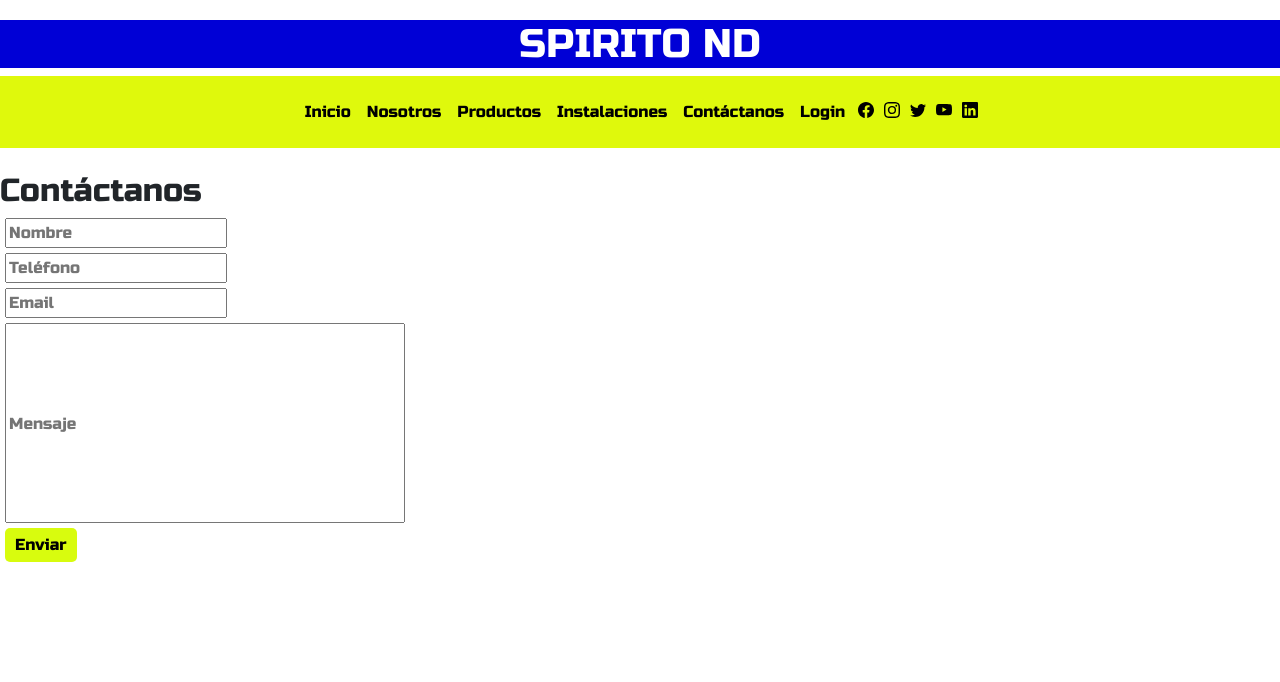
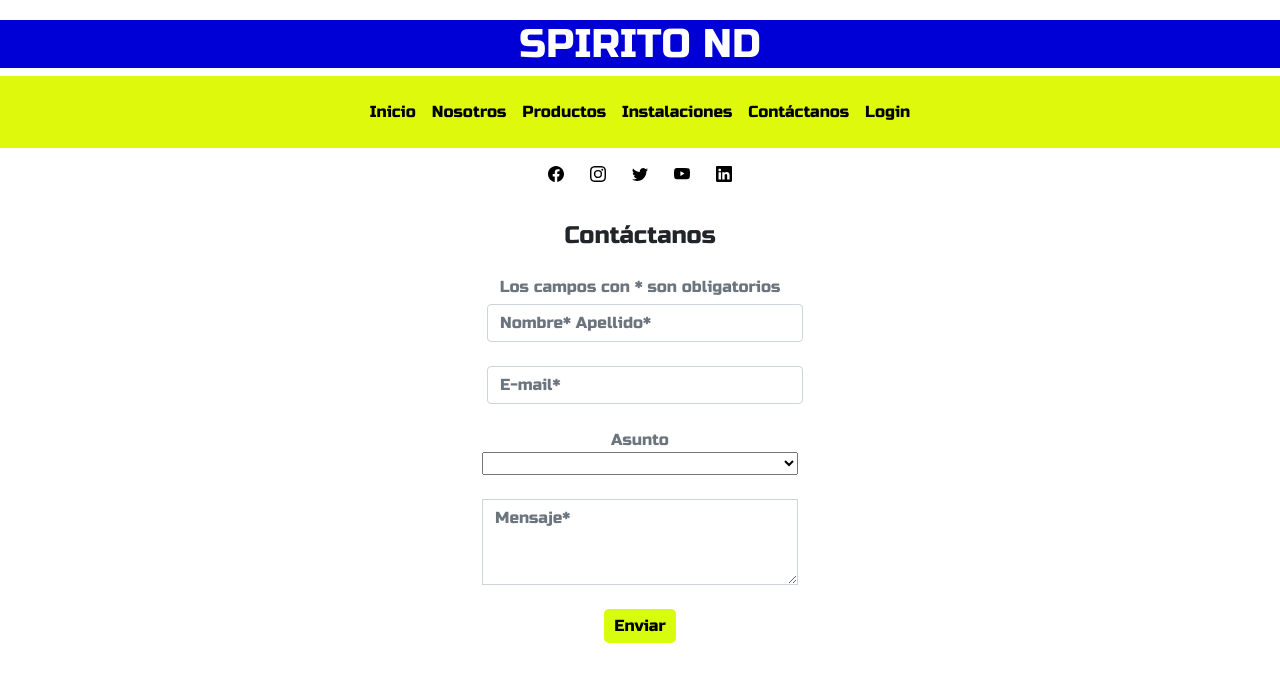
Before and after one commit to GranLuxor/Spirito, an Angular app: page /contact in a window 1280 px wide. Shown: the top 682 px of the page. Built offline with nearby package versions, Linux system fonts and the light colour scheme; a web font is replaced by a local one.

Commit message:
Se agrega servicio para enviar mails y se mejoran penstañas

```diff
--- a/package.json
+++ b/package.json
@@ -19,6 +19,9 @@
     "@angular/platform-browser": "~11.2.9",
     "@angular/platform-browser-dynamic": "~11.2.9",
     "@angular/router": "~11.2.9",
+    "body-parser": "^1.19.0",
+    "express": "^4.17.1",
+    "nodemailer": "^6.5.0",
     "rxjs": "~6.6.0",
     "tslib": "^2.0.0",
     "zone.js": "~0.11.3"
--- a/src/app/components/contact/contact.component.html
+++ b/src/app/components/contact/contact.component.html
@@ -1,10 +1,35 @@
-<div class="form-group">
-    <h2>Contáctanos</h2>
-    <form (ngSubmit)="contactar()">
-        <input type="text" placeholder="Nombre" name="name" [(ngModel)]="contact.name" maxlength="40"/>
-        <input type="input" placeholder="Teléfono" oninput="this.value = this.value.replace(/[^0-9.]/g, '').replace(/(\..*?)\..*/g, '$1');" maxlength="10"/>
-        <input type="email" placeholder="Email" name="email" [(ngModel)]="contact.email" maxlength="40"/>
-        <input type="text" placeholder="Mensaje" name="message" [(ngModel)]="contact.message" maxlength="500" id="message"/>
-        <button type="submit">Enviar</button>
-    </form>
+<div class="holder">
+<form [formGroup]="contactForm" (ngSubmit)="onSubmit()" id="contact-form">
+
+    <p class="h4 mb-4">Contáctanos</p>
+    <span class="text-muted">Los campos con * son obligatorios</span>
+    <!-- Name -->
+    <input type="text" formControlName="contactFormName" id="defaultContactFormName" mdbInput
+      class="form-control mb-4" placeholder="Nombre* Apellido*">
+
+    <!-- Email -->
+    <input type="email" formControlName="contactFormEmail" id="defaultContactFormEmail" mdbInput
+      class="form-control mb-4" placeholder="E-mail*">
+
+    <!-- Subject -->
+    <div>
+      <span class="text-muted">Asunto</span>
+    </div>
+    <select formControlName="contactFormSubjects" class="browser-default custom-select mb-4">
+      <option value="0" selected>Me interesa comprar plantillas</option>
+      <option value="1">Estoy interesado en solicitar diseño</option>
+      <option value="2">Otro</option>
+    </select>
+
+    <!-- Message -->
+    <div class="form-group">
+      <textarea formControlName="contactFormMessage" class="form-control rounded-0" mdbInput id="exampleFormControlTextarea2"
+        rows="3" placeholder="Mensaje*"></textarea>
+    </div>
+
+    <!-- Send button -->
+    <button mdbBtn color="info" outline="true" block="true" class="z-depth-0 my-4 waves-effect"
+      mdbWavesEffect type="submit" [disabled]="disabledSubmitButton">Enviar</button>
+</form>
 </div>
+  <!-- Default form contact -->
--- a/src/app/components/contact/contact.component.ts
+++ b/src/app/components/contact/contact.component.ts
@@ -1,5 +1,6 @@
-import { Component, OnInit } from '@angular/core';
-import { Contact } from 'src/app/interfaces/contact.interface';
+import { Component, HostListener } from '@angular/core';
+import { FormBuilder, FormGroup, Validators } from '@angular/forms';
+import { ConnectionService } from 'src/app/services/connection.service';
 
 @Component({
   selector: 'app-contact',
@@ -7,14 +8,33 @@ import { Contact } from 'src/app/interfaces/contact.interface';
   styleUrls: ['./contact.component.css']
 })
 export class ContactComponent {
-  contact: Contact = {
-    name: '',
-    email: '',
-    phone: '',
-    message: ''
+  contactForm: FormGroup;
+  disabledSubmitButton: boolean = false;
+  optionsSelect!: Array<any>;
+
+  @HostListener('input') oninput() {
+
+  if (this.contactForm.valid) {
+    this.disabledSubmitButton = false;
+    }
   }
 
-  contactar(){
-    console.log(this.contact);
+  constructor(private fb: FormBuilder, private connectionService: ConnectionService) {
+    this.contactForm = fb.group({
+      'contactFormName': ['', Validators.required],
+      'contactFormEmail': ['', Validators.compose([Validators.required, Validators.email])],
+      'contactFormSubjects': ['', Validators.required],
+      'contactFormMessage': ['', Validators.required]
+      });
+  }
+
+  onSubmit() {
+    this.connectionService.sendMessage(this.contactForm.value).subscribe(() => {
+      alert('Your message has been sent.');
+      this.contactForm.reset();
+      this.disabledSubmitButton = false;
+    }, error => {
+      console.log('Error', error);
+    });
   }
 }
--- a/src/app/components/contact/messages/messages.component.html
+++ /dev/null
@@ -1,10 +0,0 @@
-<h3>El mensaje enviado es:</h3>
-<hr>
-<ul>
-    <li>
-        {{ data.name }}
-        {{ data.email }}
-        {{ data.phone }}
-        {{ data.message }}
-    </li>
-</ul>
--- a/src/app/components/contact/messages/messages.component.ts
+++ /dev/null
@@ -1,16 +0,0 @@
-import { Component, Input } from '@angular/core';
-import { Contact } from 'src/app/interfaces/contact.interface';
-
-@Component({
-  selector: 'app-messages',
-  templateUrl: './messages.component.html',
-})
-export class MessagesComponent  {
-
-  @Input() data: Contact = {
-    name: '',
-    email: '',
-    phone: '',
-    message: ''
-  };
-}
--- a/src/app/components/login/login.component.html
+++ b/src/app/components/login/login.component.html
@@ -1,8 +1,9 @@
-<div class="col">
-    <h3>LogIn</h3>
+
+<div class="holder">
+    <h3>Login</h3>
     <form (ngSubmit)="contactar()">
         <input type="text" placeholder="Nombre"/>
         <input type="password" placeholder="Contraseña"/>
-        <button type="submit">Entrar</button>
+        <button type="submit" >Entrar</button>
     </form>
 </div>
--- a/src/app/components/nav-bar/nav-bar.component.html
+++ b/src/app/components/nav-bar/nav-bar.component.html
@@ -1,5 +1,5 @@
 <nav class="navbar navbar-expand-sm">
-    <div class="navbar justify-content-center">
+    <div class="navbar justify-content-center align-items-center container">
         <ul class="navbar-nav">
             <li class="nav-item active">
                 <a class="nav-link" [routerLink] = "['home']">Inicio</a>
@@ -19,6 +19,12 @@
             <li class="nav-item">
                 <a class="nav-link" [routerLink] = "['login']">Login</a>
             </li>
+
+        </ul>
+    </div>
+</nav>
+<div class="d-flex justify-content-center">
+        <div class="p-2 col-example">
             <li class="social">
                 <a href="https://www.facebook.com/pages/category/Commercial---Industrial/Spirito-ND-111142647271623/" target = "_blank">
                     <svg xmlns="http://www.w3.org/2000/svg" width="16" height="16" fill="currentColor" class="bi bi-facebook" viewBox="0 0 16 16">
@@ -26,6 +32,8 @@
                     </svg>
                 </a>
             </li>
+        </div>
+        <div class="p-2 col-example">
             <li class="social">
                 <a href="https://www.instagram.com" target = "_blank">
                     <svg xmlns="http://www.w3.org/2000/svg" width="16" height="16" fill="currentColor" class="bi bi-instagram" viewBox="0 0 16 16">
@@ -33,6 +41,8 @@
                     </svg>
                 </a>
             </li>
+        </div>
+        <div class="p-2 col-example">
             <li class="social">
                 <a href="https://www.twitter.com" target = "_blank">
                     <svg xmlns="http://www.w3.org/2000/svg" width="16" height="16" fill="currentColor" class="bi bi-twitter" viewBox="0 0 16 16">
@@ -40,6 +50,8 @@
                     </svg>
                 </a>
             </li>
+        </div>
+        <div class="p-2 col-example">
             <li class="social">
                 <a href="https://www.youtube.com" target = "_blank">
                     <svg xmlns="http://www.w3.org/2000/svg" width="16" height="16" fill="currentColor" class="bi bi-youtube" viewBox="0 0 16 16">
@@ -47,6 +59,8 @@
                     </svg>
                 </a>
             </li>
+        </div>
+        <div class="p-2 col-example">
             <li class="social">
                 <a href="https://www.linkedin.com" target = "_blank">
                     <svg xmlns="http://www.w3.org/2000/svg" width="16" height="16" fill="currentColor" class="bi bi-linkedin" viewBox="0 0 16 16">
@@ -54,6 +68,5 @@
                     </svg>
                 </a>
             </li>
-        </ul>
-    </div>
-</nav>
+        </div>
+</div>
--- a/src/app/interfaces/contact.interface.ts
+++ /dev/null
@@ -1,6 +0,0 @@
-export interface Contact {
-    name: string;
-    email: string;
-    phone: string;
-    message: string;
-  }
--- /dev/null
+++ b/src/app/services/connection.service.ts
@@ -0,0 +1,16 @@
+import { HttpClient, HttpHeaders } from '@angular/common/http';
+import { Injectable } from '@angular/core';
+
+@Injectable({
+providedIn: 'root'
+})
+export class ConnectionService {
+  url: string = 'http://localhost:3000/send';
+  constructor(private http: HttpClient) { }
+
+  sendMessage(messageContent: any) {
+    return this.http.post(this.url,
+    JSON.stringify(messageContent),
+    { headers: new HttpHeaders({ 'Content-Type': 'application/json' }), responseType: 'text' });
+  }
+}
--- a/src/styles.css
+++ b/src/styles.css
@@ -66,7 +66,7 @@
 }
 
 img {
-    background-color: #dff90c;
+    background-color: #000000;
     object-fit: contain;
     padding: 10px
 }
@@ -79,6 +79,8 @@ img {
 
 .social {
   padding: 5px;
+  list-style-type: none;
+
 }
 
 a:hover {
@@ -97,3 +99,15 @@ a {
   height: 200px;
   width: 400px;
 }
+
+#contact-form {
+  max-width: 600px;
+}
+
+.holder{
+  text-align: center;
+}
+
+form {
+  display: inline-block;
+}
```
Also changed, not shown: src/app/app.module.ts (+7 -2 lines), src/app/components/contact/contact.module.ts (+3 -5 lines), 1 other file (tests, documents, lock files or other folders).
